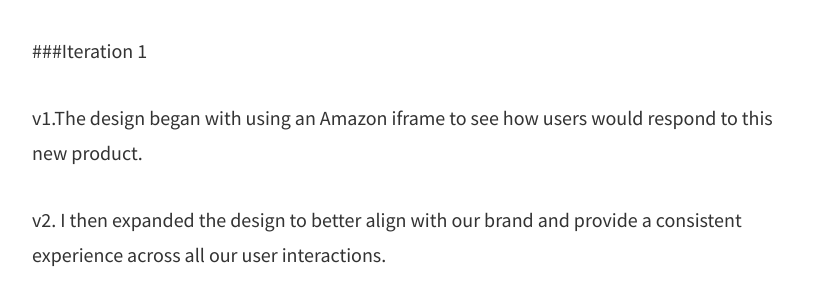
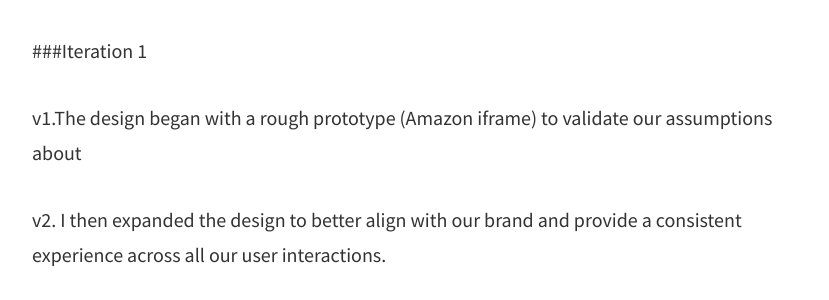
Before and after one commit to npmcdn-to-unpkg-bot/jyng.github.io, a Jekyll site: the page built from _posts/2016-02-07-mydomino.md, in a window 1280 px wide. Shown: the part 805-1105 px from the top of the page, without its empty margins (224-1053 px from the left). Built offline with Jekyll 4.4.1, drawn with Linux system fonts in a browser that asks for light colours.

Commit message:
adding spiritualworkout and font-weight:600

```diff
--- a/_config.yml
+++ b/_config.yml
@@ -1,8 +1,8 @@
 name: "Jimmy Young, Product Designer"
 author: "jyngo"
 
-# url: "http://localhost:4000"
-url: "http://jyng.github.io"
+url: "http://localhost:4000"
+# url: "http://jyng.github.io"
 
 exclude: [README.md,Rakefile]
 permalink : /:title
--- a/_posts/2016-02-07-mydomino.md
+++ b/_posts/2016-02-07-mydomino.md
@@ -17,7 +17,7 @@
 
 ###Iteration 1
 
-v1.The design began with using an Amazon iframe to see how users would respond to this new product.
+v1.The design began with a rough prototype (Amazon iframe) to validate our assumptions about
 
 v2. I then expanded the design to better align with our brand and provide a consistent experience across all our user interactions.
 
--- a/css/mine.css
+++ b/css/mine.css
@@ -11,6 +11,10 @@
   font-size:48px;
 }
 
+.bold {
+  font-weight:600;
+}
+
 .img-shadow {
   box-shadow:4px 4px 30px rgba(0,0,0,0.3);
 
```
Also changed, not shown: _posts/2016-02-18-spiritual-workout.md (added, +90 -0 lines), 4 other files.
